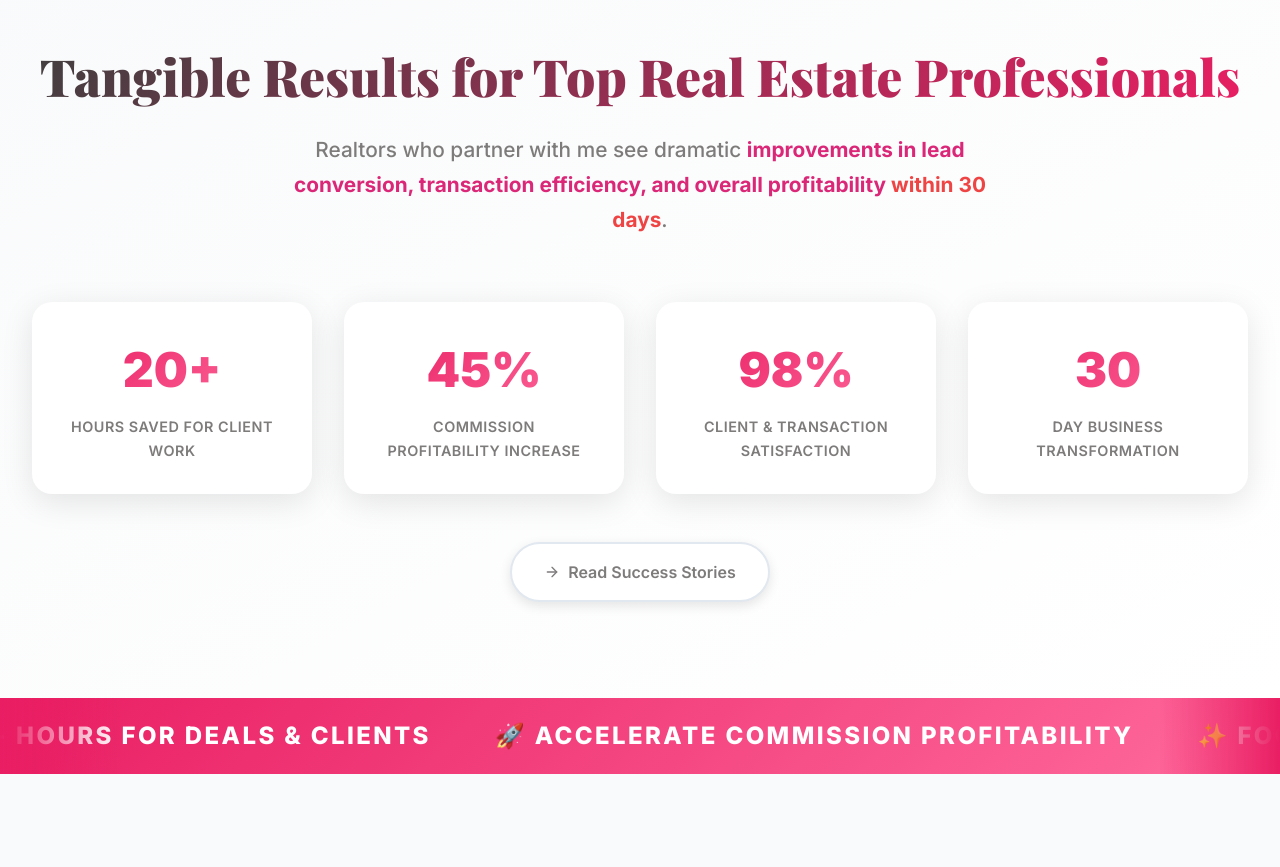
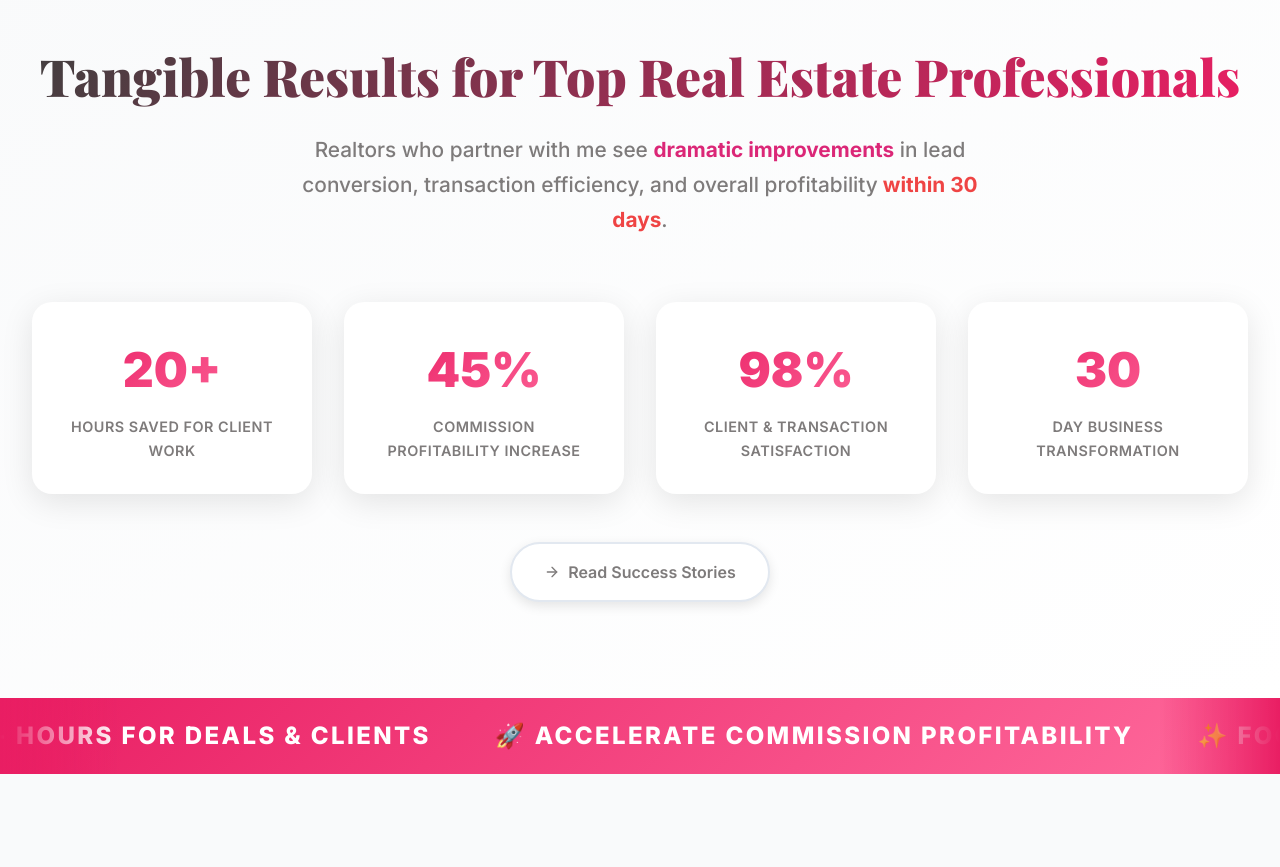
Before and after one commit to beavillanea09/bvrealestate, a plain HTML site: page index.html in a window 1280 px wide. Shown: the part 860-1727 px from the top of the page. Drawn offline with nearby package versions, Linux system fonts and the light colour scheme.

Commit message:
Update index.html

```diff
--- a/index.html
+++ b/index.html
@@ -728,7 +728,7 @@
                 <div class="text-center mb-16">
                     <h2 class="section-title">Tangible Results for Top Real Estate Professionals</h2>
                     <p class="section-subtitle">
-                        Realtors who partner with me see dramatic <strong class="text-pink-600">improvements in lead conversion, transaction efficiency, and overall profitability</strong><span class="font-bold text-red-500"> within 30 days</span>.
+                        Realtors who partner with me see <strong class="text-pink-600">dramatic improvements</strong> in lead conversion, transaction efficiency, and overall profitability<span class="font-bold text-red-500"> within 30 days</span>.
                     </p>
                 </div>
 
```
